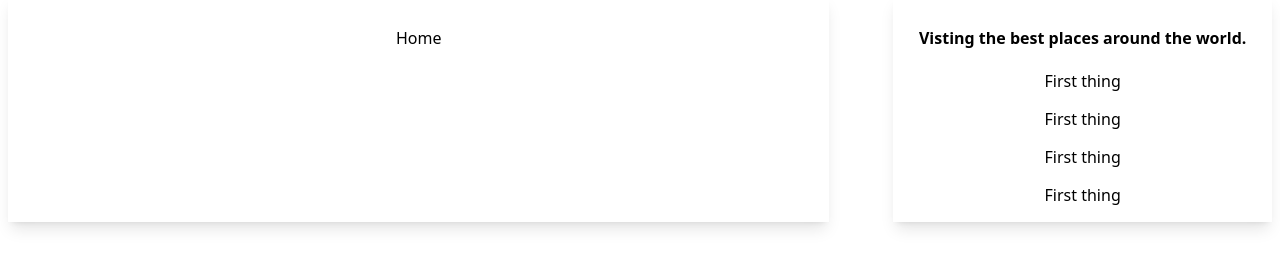
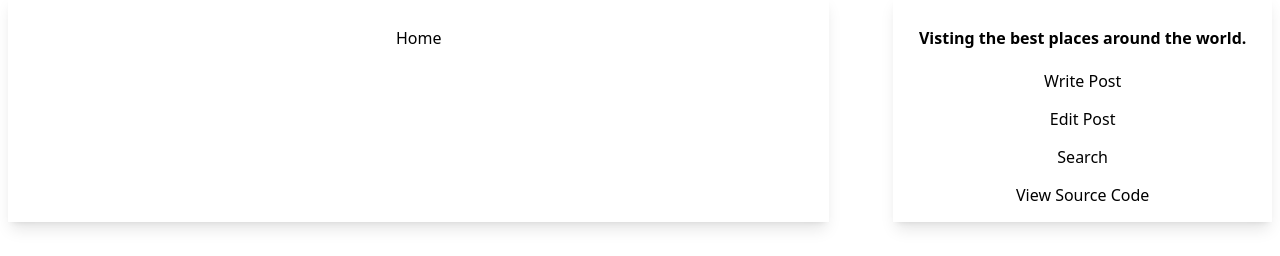
Before and after one commit to liamasis/bestblog, a React (Vite) app in the folder frontend/: page / in a window 1280 px wide. Shown: the part 136-392 px from the top of the page. Built offline with nearby package versions, Linux system fonts and the light colour scheme.

Commit message:
style: added content on sidebar

```diff
--- a/frontend/src/components/SidePanel/SidePanel.jsx
+++ b/frontend/src/components/SidePanel/SidePanel.jsx
@@ -10,28 +10,28 @@ export const SidePanel = () => {
         <div className="">
           <div className="">
             <p>
-              First thing
+              Write Post
             </p>
           </div>
         </div>
         <div className="">
           <div className="">
             <p>
-              First thing
+              Edit Post
             </p>
           </div>
         </div>
         <div className="">
           <div className="">
             <p>
-              First thing
+              Search
             </p>
           </div>
         </div>
         <div className="">
           <div className="">
             <p>
-              First thing
+              View Source Code
             </p>
           </div>
         </div>
```
